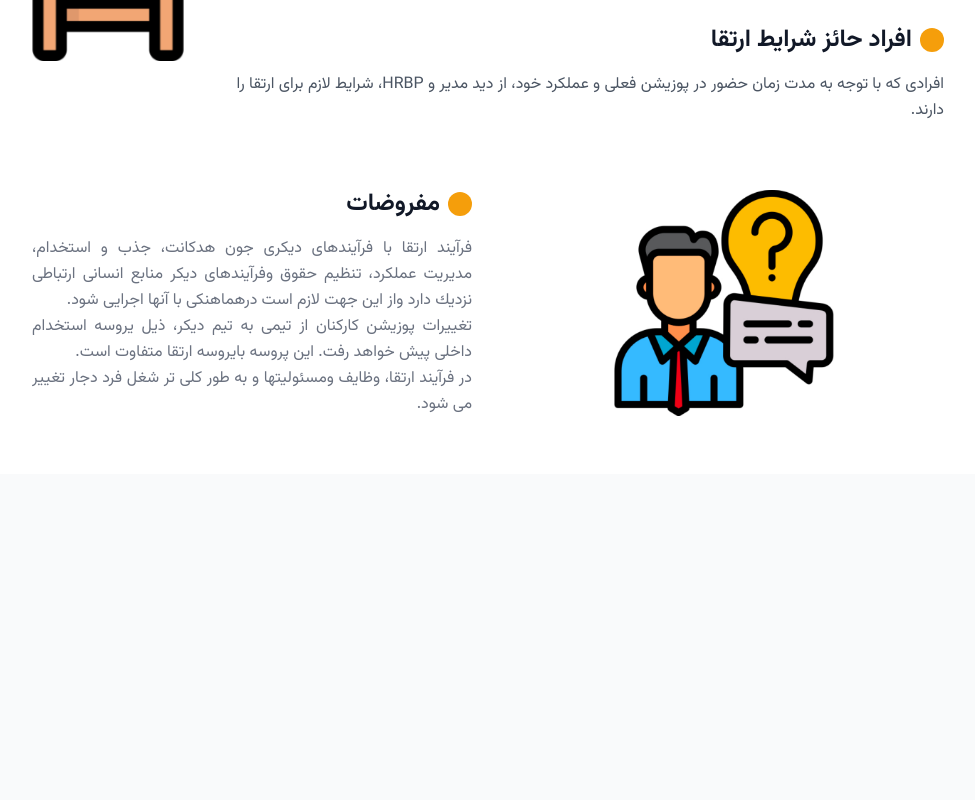
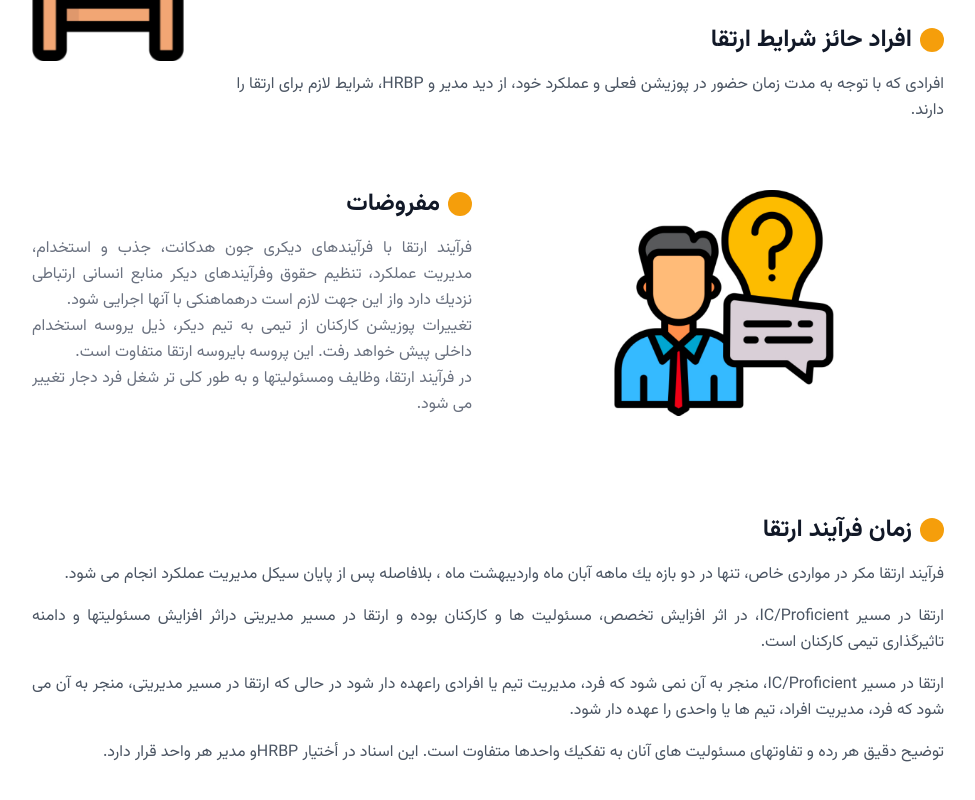
Before and after one commit to espitman/jbm-hr-life, a Nuxt app: page /promotion in a window 1280 px wide. Shown: the part 1898-2698 px from the top of the page, without its empty margins (24-999 px from the left). Before the commit the page ends 2372 px from the top, so only its background shows below. Built offline with nearby package versions, Linux system fonts and the light colour scheme.

Commit message:
Add Time component and render at end of promotion page

```diff
--- /dev/null
+++ b/components/promotion/Time.vue
@@ -0,0 +1,26 @@
+<template>
+  <div class="w-full bg-white rounded-xl p-8 mt-8">
+    <div class="flex items-center justify-start mb-4">
+      <div class="w-6 h-6 rounded-full bg-amber-500 ml-2"></div>
+      <h2 class="text-2xl font-bold">زمان فرآیند ارتقا</h2>
+    </div>
+    <div class="text-right space-y-4 text-gray-600 leading-relaxed text-justify">
+      <p>
+        فرآيند ارتقا مكر در مواردى خاص، تنها در دو بازه يك ماهه آبان ماه وارديبهشت ماه ، بلافاصله پس از پايان سيكل مديريت عملكرد انجام مى شود.
+      </p>
+      <p>
+        ارتقا در مسير IC/Proficient، در اثر افزايش تخصص، مسئوليت ها و كاركنان بوده و ارتقا در مسير مديريتى دراثر افزايش مسئوليتها و دامنه تاثيركَذارى تيمى كاركنان است.
+      </p>
+      <p>
+        ارتقا در مسير IC/Proficient، منجر به آن نمى شود كه فرد، مديريت تيم يا افرادى راعهده دار شود در حالى كه ارتقا در مسير مديريتى، منجر به آن مى شود كه فرد، مديريت افراد، تيم ها يا واحدى را عهده دار شود.
+      </p>
+      <p>
+        توضيح دقيق هر رده و تفاوتهاى مسئوليت هاى آنان به تفكيك واحدها متفاوت است. اين اسناد در أختيار HRBPو مدير هر واحد قرار دارد.
+      </p>
+    </div>
+  </div>
+</template>
+
+<script setup>
+// No logic needed
+</script>
--- a/pages/promotion.vue
+++ b/pages/promotion.vue
@@ -10,6 +10,7 @@
     <Manager />
     <Definition2 />
     <Definition3 />
+    <Time />
   </div>
 </template>
 
@@ -21,6 +22,7 @@ import Proficient from '~/components/promotion/Proficient.vue'
 import Manager from '~/components/promotion/Manager.vue'
 import Definition2 from '~/components/promotion/Definition2.vue'
 import Definition3 from '~/components/promotion/Definition3.vue'
+import Time from '~/components/promotion/Time.vue'
 
 definePageMeta({
   layout: 'default'
```
